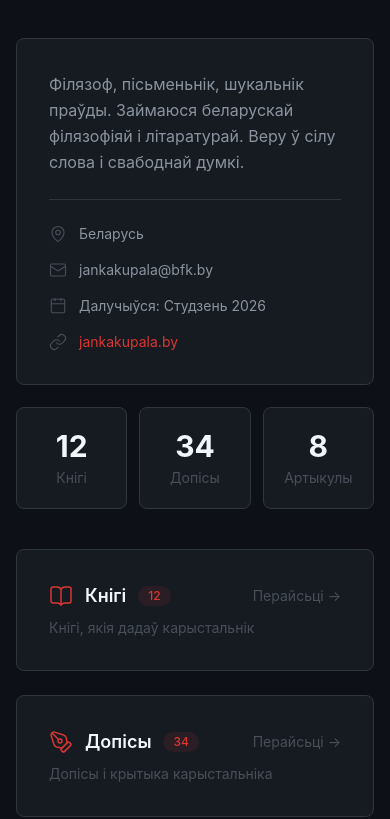
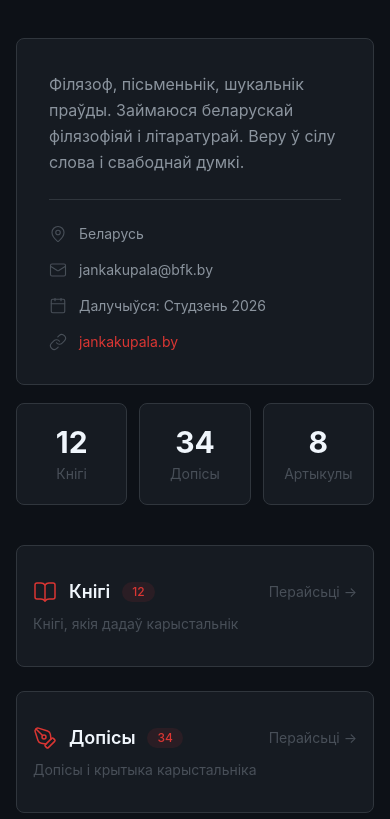
Before and after one commit to jestemczyk/BFK, a React (Vite) app: page /profile in a window 390 px wide. Shown: the part 566-1385 px from the top of the page. Built offline with nearby package versions, Linux system fonts and the light colour scheme.

Commit message:
fix: Visual fixes

```diff
--- a/src/components/ProfileNav.tsx
+++ b/src/components/ProfileNav.tsx
@@ -11,7 +11,7 @@ export const ProfileNav = (props: {
   return (
     <Link
       to={props.route}
-      className="group block cursor-pointer rounded-lg border border-[var(--border-color)] bg-[var(--bg-secondary)] p-8 transition-all hover:border-[var(--accent-red)]/30 hover:shadow-card"
+      className="group block cursor-pointer rounded-lg border border-[var(--border-color)] bg-[var(--bg-secondary)] py-8 px-4 lg:p-8 transition-all hover:border-[var(--accent-red)]/30 hover:shadow-card"
     >
       <div className="flex items-center justify-between">
         <div className="flex items-center gap-3">
--- a/src/index.css
+++ b/src/index.css
@@ -1,4 +1,8 @@
 @import "tailwindcss";
+
+body {
+  background: #0d1117;
+}
 
 :root {
   --bg-primary: #0d1117;
--- a/src/pages/Profile.tsx
+++ b/src/pages/Profile.tsx
@@ -121,7 +121,7 @@ export const Profile = () => {
             </div>
           </div>
 
-          <div className="mt-5.5 grid grid-cols-3 gap-3">
+          <div className="mt-[18px] grid grid-cols-3 gap-3">
             <ProfileCounter name="Кнігі" count={user.booksCount} />
             <ProfileCounter name="Допісы" count={user.postsCount} />
             <ProfileCounter name="Артыкулы" count={user.articlesCount} />
```
